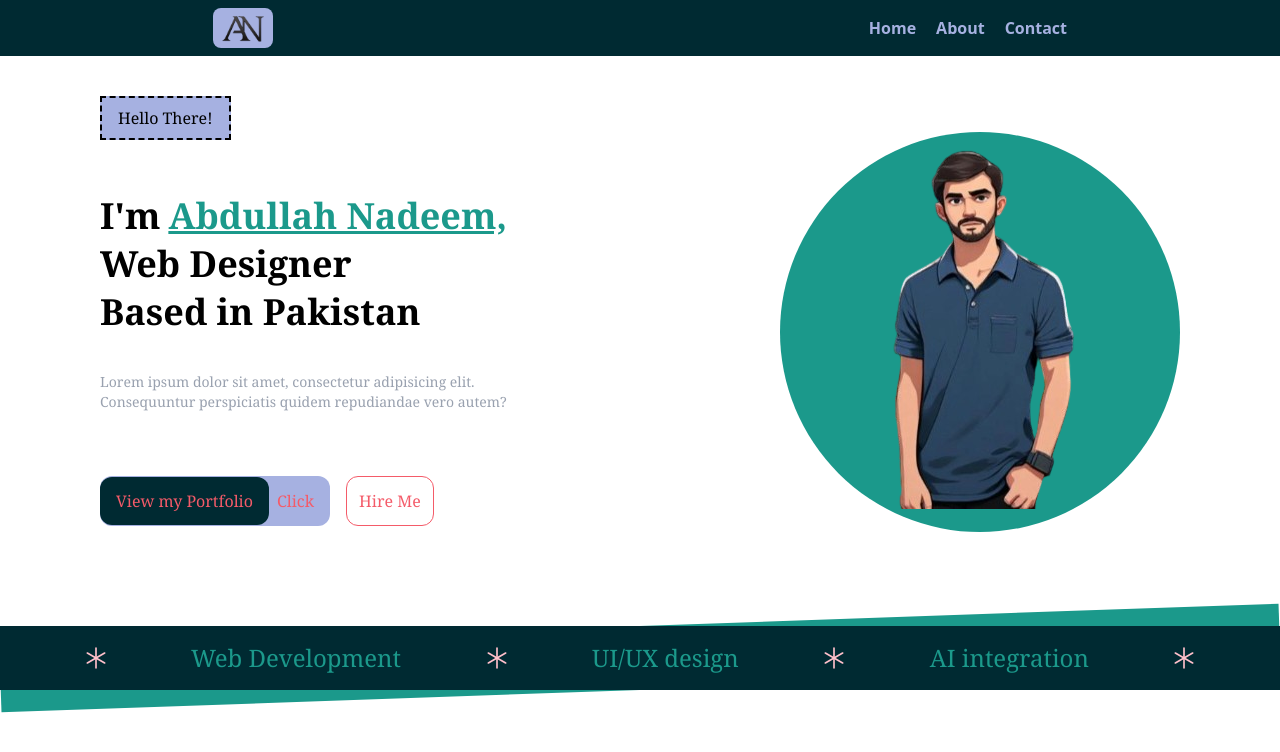
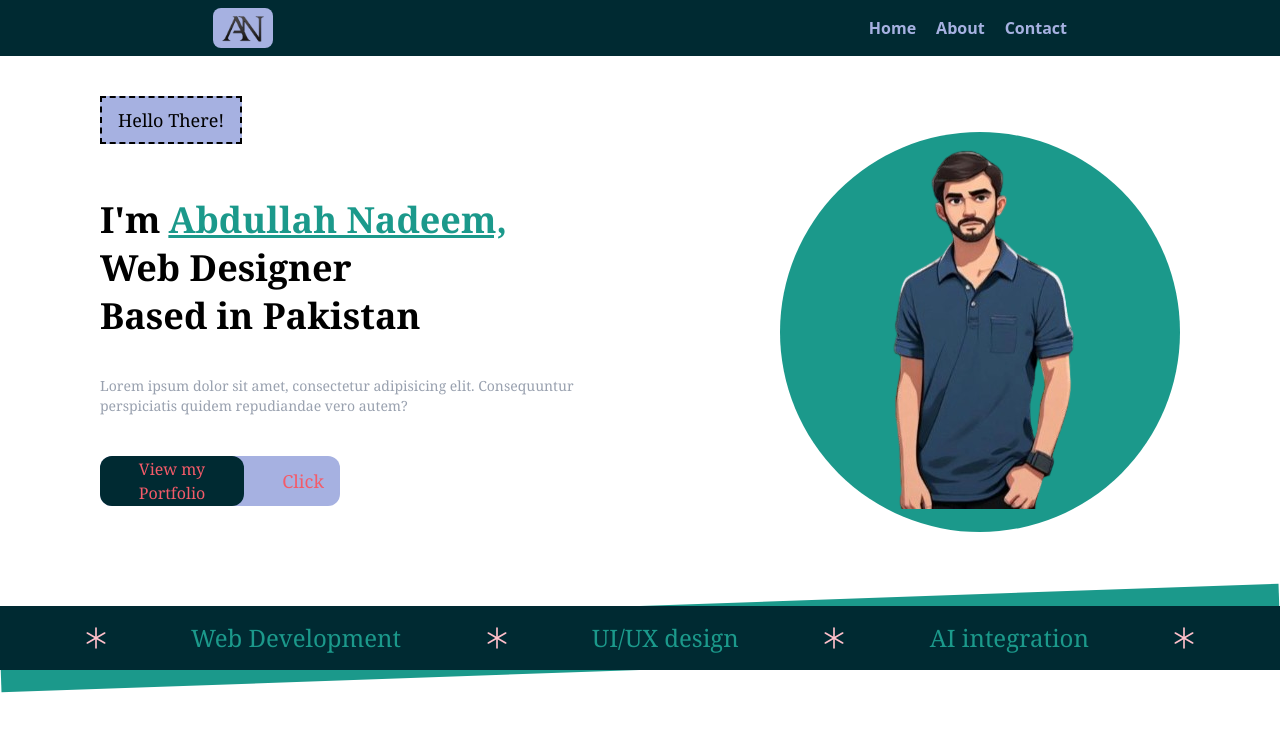
Before and after one commit to abdullahnadeemdev/myPortfolio, a React (Vite) app: page / in a window 1280 px wide. Shown: the top 752 px of the page. Built offline with nearby package versions, Linux system fonts and the light colour scheme.

Commit message:
created toggle button component

```diff
--- a/package.json
+++ b/package.json
@@ -10,6 +10,9 @@
     "preview": "vite preview"
   },
   "dependencies": {
+    "@emotion/react": "^11.14.0",
+    "@emotion/styled": "^11.14.1",
+    "@mui/material": "^7.3.7",
     "@tailwindcss/vite": "^4.1.13",
     "react": "^19.1.1",
     "react-dom": "^19.1.1",
--- a/src/components/HomeComp/intro.jsx
+++ b/src/components/HomeComp/HeroSection/index.jsx
@@ -1,41 +1,39 @@
-import { myEmoji } from "../../assets/images";
+import { myEmoji } from "../../../assets/images";
+import ToggleButton from "../../shared/ToggleButton";
 
 const Intro = () => {
   return (
     <div className="max-h-screen w-full font-serif">
-      <div className="all-left h-fit m-10 flex flex-row ">
-        <div className=" flex-1 flex flex-col gap-5 pl-15">
-          <div className="flex flex-col gap-10 ">
-            <p className="px-4 border-2 border-dashed py-2 bg-periwinkle w-fit">
+      <div className="h-fit m-10  flex flex-row ">
+        <div className=" flex-1 flex flex-col gap-5 pl-15 ">
+          <div className="flex flex-col gap-10">
+            <p className="px-4 border-2 border-dashed text-xs sm:text-sm lg:text-lg  py-2 bg-periwinkle w-fit">
               Hello There!
             </p>
 
-            <div className="flex flex-col gap-2">
-              <span className="text-4xl font-bold flex flex-row gap-2 mt-4">
+            <div className="flex flex-col lg:gap-2 ">
+              <span className="text-lg md:text-2xl lg:text-4xl font-semibold flex flex-row gap-2 mt-4">
                 <p className="">I'm </p>
                 <p className="text-persian underline">Abdullah Nadeem,</p>
               </span>
-              <p className="text-4xl font-bold">Web Designer</p>
-              <p className="text-4xl font-bold">Based in Pakistan</p>
+              <p className="text-lg md:text-2xl lg:text-4xl font-semibold">
+                Web Designer
+              </p>
+              <p className="text-lg md:text-2xl lg:text-4xl font-semibold">
+                Based in Pakistan
+              </p>
             </div>
           </div>
-          <p className="my-5 text-gray-400 font-extralight text-sm">
+          <p className="my-5 text-textLightGrey font-extralight text-xs lg:text-sm  text-wrap lg:mr-10">
             Lorem ipsum dolor sit amet, consectetur adipisicing elit.
-            <br />
             Consequuntur perspiciatis quidem repudiandae vero autem?
           </p>
 
-          <div className="h-hireMe flex gap-4 mt-6">
-            <span className="bg-periwinkle flex gap-2 rounded-xl w-fit justify-start text-pink items-center pr-4">
-              <div className="bg-main px-4 py-3 rounded-xl hover:cursor-pointer hover:bg-pink hover:text-main hover:duration-250">
-                View my Portfolio
-              </div>
-              <div>Click</div>
-            </span>
+          <ToggleButton txt={"View my Portfolio"}>
             <button className="border px-3 py-3 rounded-xl text-pink hover:cursor-pointer hover:bg-pink hover:text-main hover:duration-250">
               Hire Me
             </button>
-          </div>
+          </ToggleButton>
         </div>
 
         <div className="h-right flex-1 flex justify-center items-start relative ">
--- a/src/components/HomeComp/toolCard.jsx
+++ b/src/components/HomeComp/toolCard.jsx
@@ -9,7 +9,7 @@ const ToolCard = ({ logos, percent, title }) => {
         />
         <p className="font-bold text-2xl">{percent}</p>
       </div>
-      <p className="text-xl text-gray-400 font-bold">{title}</p>
+      <p className="text-xl text-textLightGrey font-bold">{title}</p>
     </div>
   );
 };
--- a/src/components/randomComp/card.jsx
+++ b/src/components/randomComp/card.jsx
@@ -5,7 +5,7 @@ function Card(props) {
   //   const { name, price, image } = props;
   return (
     <>
-      <div className="flex flex-col items-center h-fit mt-2 p-2 bg-gray-400 border-2 rounded-md w-fit">
+      <div className="flex flex-col items-center h-fit mt-2 p-2 bg-textLightGrey border-2 rounded-md w-fit">
         <img
           src={
             props?.image ||
--- a/src/components/randomComp/newBtn.jsx
+++ b/src/components/randomComp/newBtn.jsx
@@ -12,14 +12,14 @@ function Btn({ Name }) {
       <label htmlFor="input">Enter a name: </label>
       <input
         value={name}
-        className="border-2 bg-gray-400 px-2"
+        className="border-2 bg-textLightGrey px-2"
         type="text"
         id="input"
         onChange={(e) => {
           setName(e.target.value);
         }}
       />
-      <button className="border-2 bg-gray-400">{name}</button>
+      <button className="border-2 bg-textLightGrey">{name}</button>
     </>
   );
 }
--- /dev/null
+++ b/src/components/shared/Button/index.jsx
@@ -0,0 +1,11 @@
+import React from "react";
+
+const index = ({ children }) => {
+  return (
+    <button className="border px-3 py-3 rounded-xl text-pink hover:cursor-pointer hover:bg-pink hover:text-main hover:duration-250">
+      {children}
+    </button>
+  );
+};
+
+export default index;
--- /dev/null
+++ b/src/components/shared/ToggleButton/index.jsx
@@ -0,0 +1,25 @@
+import { useState } from "react";
+
+const ToggleButton = ({ children, txt }) => {
+  const [isSelected, setIsSelected] = useState(false);
+
+  return (
+    <div
+      className={`bg-periwinkle rounded-xl text-pink h-[50px] flex items-center px-4 max-w-60 w-full relative `}
+    >
+      <button
+        className="bg-main text-xs sm:text-sm lg:text-base rounded-xl h-[50px] px-2 absolute w-[60%] hover:cursor-pointer transition-all duration-500 ease-in-out"
+        style={{
+          /* Calculate position: (100% of parent) - (Button Width) */
+          left: isSelected ? "calc(100% - 60%)" : "0px",
+        }}
+        onClick={() => setIsSelected(!isSelected)}
+      >
+        {txt}
+      </button>
+      <span className={`text-xs sm:text-sm lg:text-lg ml-auto`}>Click</span>
+    </div>
+  );
+};
+
+export default ToggleButton;
--- a/src/index.css
+++ b/src/index.css
@@ -6,5 +6,6 @@
     --color-pink:#F45B69;
     --color-periwinkle:#A6B1E1;
     --color-persian:#1B998B;
-    --color-purp:#502F4C
+    --color-purp:#502F4C;
+    --color-textLightGrey:#99a1af;
 }
--- a/src/pages/Home/index.jsx
+++ b/src/pages/Home/index.jsx
@@ -1,6 +1,6 @@
 import { useParams } from "react-router";
 import { sideMenuList } from "../../components/shared/Sidebar";
-import Intro from "../../components/HomeComp/intro";
+import Intro from "../../components/HomeComp/HeroSection";
 import Services from "../../components/HomeComp/services";
 import AboutMe from "../../components/HomeComp/AboutMe";
 import Tools from "../../components/HomeComp/tools";
```
Also changed, not shown: 1 other file (tests, documents, lock files or other folders).
